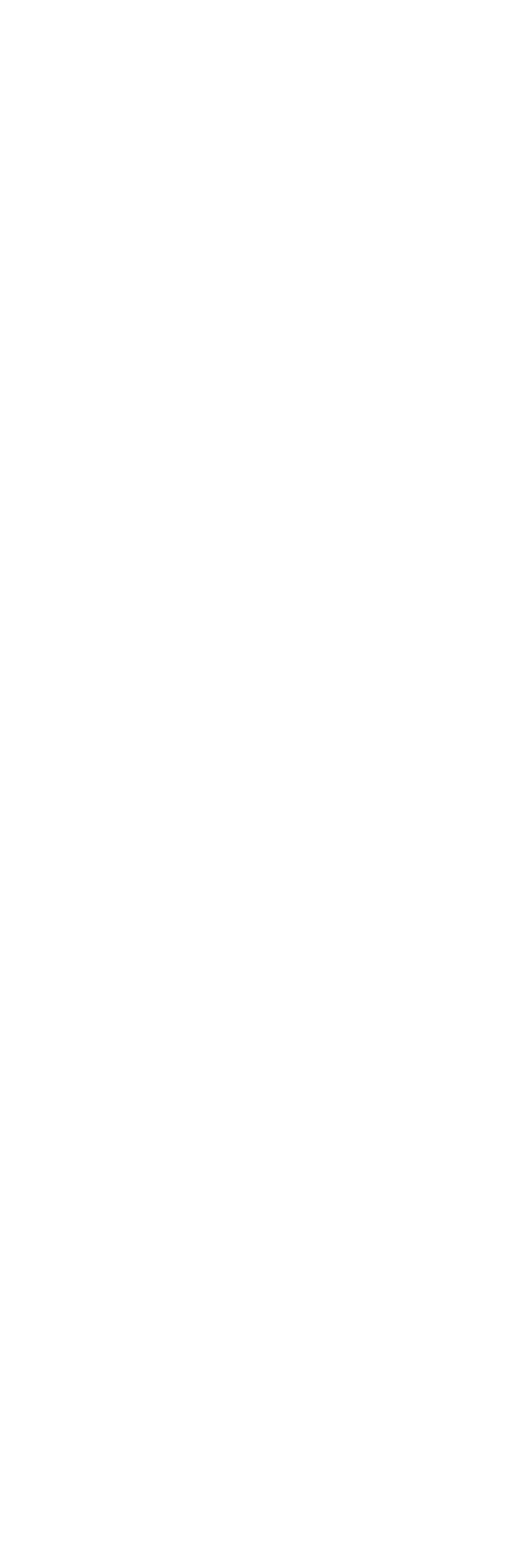
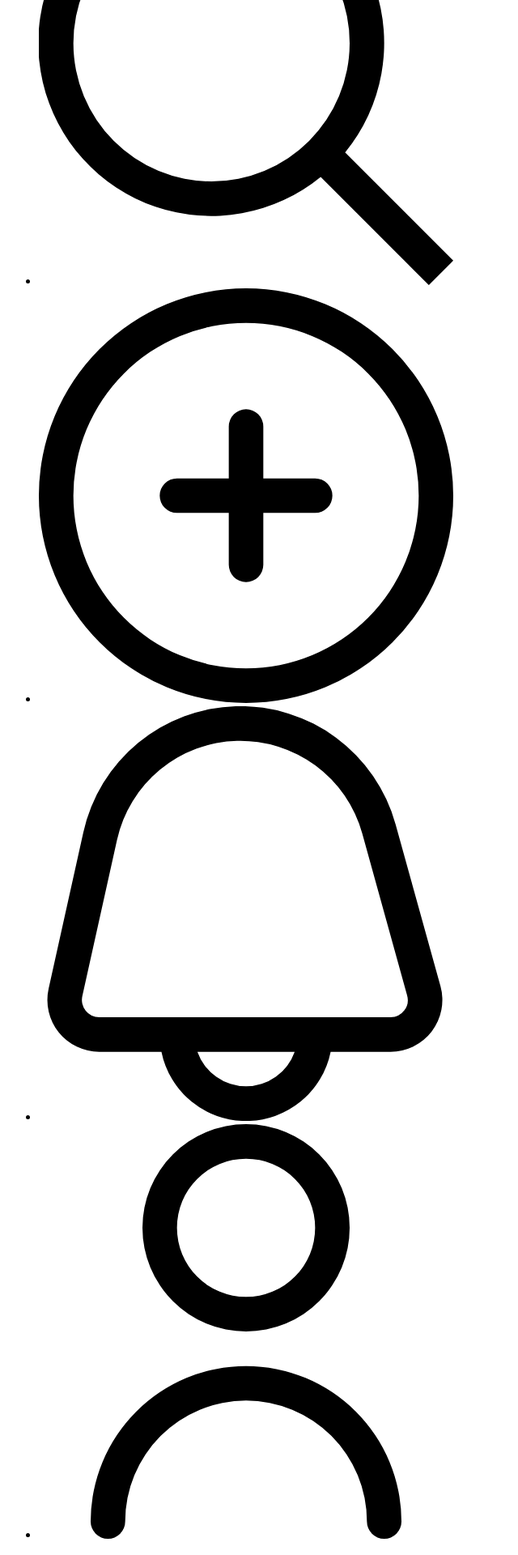
Before and after one commit to OrBenYair85/our-wedding-front, a React (Vite) app: page / in a window 1280 px wide. Shown: the part 692-2612 px from the top of the page at 81% size, without its empty margins (0-640 px from the left). Before the commit the page ends 800 px from the top, so only its background shows below. Built offline with nearby package versions, Linux system fonts and the light colour scheme.

Commit message:
Adding structure for the css and + some progress in the navbar

```diff
--- a/src/cmp/NavBar.jsx
+++ b/src/cmp/NavBar.jsx
@@ -3,15 +3,23 @@ import { IconsSvg } from "./IconSvg"
 export function NavBar() {
 
     return (
-        <nav className="nav-bar">
-            <ul>
+        <nav className="nav-bar-container">
+            <ul className="nav-bar">
                 <li><a href="#">
                     <IconsSvg svgName={"home"} />
                 </a></li>
-                <li><a href=""></a></li>
-                <li><a href=""></a></li>
-                <li><a href=""></a></li>
-                <li><a href=""></a></li>
+                <li><a href="#">
+                    <IconsSvg svgName={"search"} />
+                </a></li>
+                <li><a href="#">
+                    <IconsSvg svgName={"add"} />
+                </a></li>
+                <li><a href="#">
+                    <IconsSvg svgName={"bell"} />
+                </a></li>
+                <li><a href="#">
+                    <IconsSvg svgName={"user"} />
+                </a></li>
             </ul>
         </nav>
     )
```
Also changed, not shown: src/assets/style/index.css (added).
